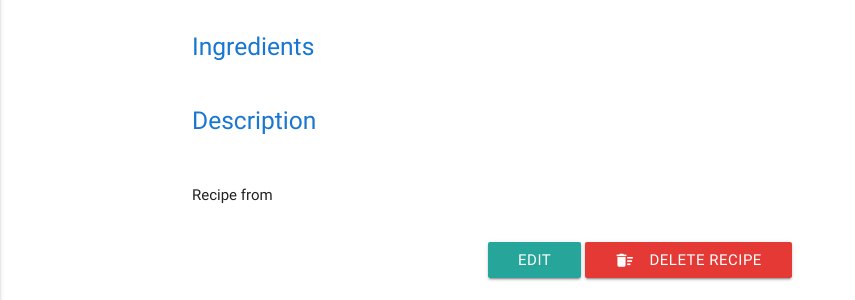
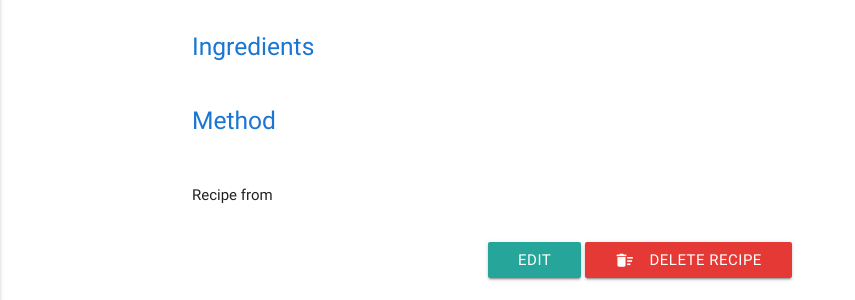
Before and after one commit to comanezz/recipe-website, a Flask app: template templates/recipedescription.html in a window 1280 px wide. Shown: the part 328-628 px from the top of the page, without its empty margins (0-855 px from the left). Run offline with Flask 2, Linux system fonts and the light colour scheme; the template is opened without the code that fills it, so the values that code supplies are empty; some libraries are stand-ins or nearby versions.

Commit message:
Method title added, removed the description duplicate

```diff
--- a/templates/recipedescription.html
+++ b/templates/recipedescription.html
@@ -61,7 +61,7 @@
     <!-- Methods -->
     <div class="row">
         <div class="col s12">
-            <h5 class="blue-text text-darken-2">Description</h5>
+            <h5 class="blue-text text-darken-2">Method</h5>
             <p>{{ recipe.methods }}</p>
         </div>
     </div>
```
